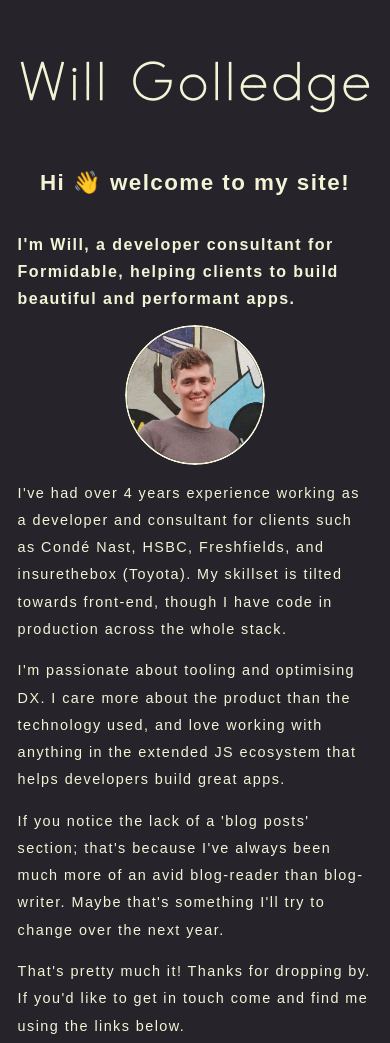
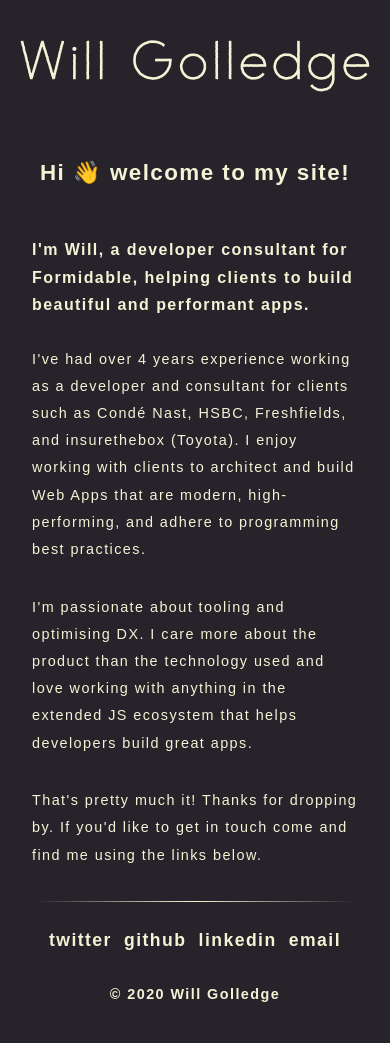
Before and after one commit to wgolledge/willg.dev_OLD, a Gatsby site: page / in a window 390 px wide. Shown: the top 1043 px of the page. Built offline with nearby package versions, Linux system fonts and the light colour scheme; Gatsby itself is replaced by a stand-in of ours.

Commit message:
update UI - remove image on mobile, change copy, change spacing

```diff
--- a/package.json
+++ b/package.json
@@ -1,5 +1,5 @@
 {
-  "name": "willgolledge.com",
+  "name": "willg.dev",
   "private": true,
   "description": "Will Golledge portfolio site",
   "version": "1.0.0",
--- a/src/components/about.tsx
+++ b/src/components/about.tsx
@@ -6,11 +6,12 @@ import Image from './image';
 const Wrapper = styled.div`
   align-items: center;
   display: grid;
+  grid-row-gap: 1.5rem;
+  grid-template-columns: 1fr;
   justify-items: center;
   width: 100%;
   ${({ theme: { media } }) => media.mobile`
-    grid-template-columns: 1fr;
-    grid-template-rows: [row1-start] auto;
+    grid-row-gap: 1rem;
   `}
   ${({ theme: { media } }) => media.desktop`
     grid-template-columns: 1fr 2fr;
@@ -25,33 +26,31 @@ const StyledP = styled.p`
     font-size: 0.9rem;
   `}
 `;
-
+const Final = styled(StyledP)`
+  grid-column: 1 / 3;
+  ${({ theme: { media } }) => media.mobile`
+    grid-column: 1;
+  `}
+`;
 const About = () => (
-  <>
-    <Wrapper>
-      <Image />
-      <StyledP>
-        I've had over 4 years experience working as a developer and consultant
-        for clients such as Condé Nast, HSBC, Freshfields, and insurethebox
-        (Toyota). My skillset is tilted towards front-end, though I have code in
-        production across the whole stack.
-      </StyledP>
-      <StyledP>
-        I'm passionate about tooling and optimising DX. I care more about the
-        product than the technology used, and love working with anything in the
-        extended JS ecosystem that helps developers build great apps.
-      </StyledP>
-    </Wrapper>
+  <Wrapper>
+    <Image />
     <StyledP>
-      If you notice the lack of a 'blog posts' section; that's because I've
-      always been much more of an avid blog-reader than blog-writer. Maybe
-      that's something I'll try to change over the next year.
+      I've had over 4 years experience working as a developer and consultant for
+      clients such as Condé Nast, HSBC, Freshfields, and insurethebox (Toyota).
+      I enjoy working with clients to architect and build Web Apps that are
+      modern, high-performing, and adhere to programming best practices.
     </StyledP>
     <StyledP>
+      I'm passionate about tooling and optimising DX. I care more about the
+      product than the technology used and love working with anything in the
+      extended JS ecosystem that helps developers build great apps.
+    </StyledP>
+    <Final>
       That's pretty much it! Thanks for dropping by. If you'd like to get in
       touch come and find me using the links below.
-    </StyledP>
-  </>
+    </Final>
+  </Wrapper>
 );
 
 export default About;
--- a/src/components/banner.tsx
+++ b/src/components/banner.tsx
@@ -1,7 +1,7 @@
 import React, { useRef, useEffect } from 'react';
 // @ts-ignore
 import { LeonSans } from '../scripts/leonsans';
-import styled from 'styled-components';
+import styled, { css } from 'styled-components';
 import { THEME } from '../utils/style';
 import {
   wave as waveImport,
@@ -11,13 +11,19 @@ import {
   stretchAndBounceBack,
 } from '../utils/leonAnimations';
 
+const bannerCss = css`
+  height: 18vh;
+  ${({ theme: { media } }) => media.mobile`
+    height: 15vh;
+  `}
+`;
 const BannerDiv = styled.div`
-  height: 20vh;
+  ${bannerCss}
   overflow: visible;
 `;
 
 const Overlay = styled.div`
-  height: 20vh;
+  ${bannerCss}
 `;
 
 const DEFAULT_LEON = {
--- a/src/components/image.tsx
+++ b/src/components/image.tsx
@@ -5,12 +5,11 @@ import { styled } from '../utils/style';
 
 const StyledWrapper = styled.div`
   ${({ theme: { media } }) => media.mobile`
-    min-width: 140px;
-    padding: 0;
+    display: none;
   `}
   ${({ theme: { media } }) => media.desktop`
-    min-width: 230px;
-    padding: 20px;
+    max-width: 14rem;
+    width: 80%;
   `}
   grid-row: row1-start / row2-end;
 `;
--- a/src/components/intro.tsx
+++ b/src/components/intro.tsx
@@ -13,7 +13,7 @@ const Hi = styled.h2`
 `;
 const StyledH2 = styled.h2`
   font-size: 1.2rem;
-  padding-top: 1rem;
+  padding-top: 2rem;
   ${({ theme: { media } }) => media.mobile`
     font-size: 1rem;
     text-align: left;
@@ -23,7 +23,8 @@ const Intro = () => (
   <IntroWrapper>
     <Hi>Hi 👋 welcome to my site!</Hi>
     <StyledH2>
-      I&apos;m Will, a developer consultant for Formidable, helping clients to build beautiful and performant apps.
+      I&apos;m Will, a developer consultant for Formidable, helping clients to
+      build beautiful and performant apps.
     </StyledH2>
   </IntroWrapper>
 );
--- a/src/components/layout.tsx
+++ b/src/components/layout.tsx
@@ -3,9 +3,9 @@ import { styled } from '../utils/style';
 import Footer from './footer';
 
 const LayoutDiv = styled.div`
-  margin: 0 auto;
+  margin: 2rem auto;
   max-width: ${({ theme }) => theme.maxContentWidth}px;
-  padding: 0px 1.1rem;
+  padding: 0 2rem;
   position: relative;
   color: ${({ theme }) => theme.palette.text};
 `;
--- a/src/utils/leonAnimations.ts
+++ b/src/utils/leonAnimations.ts
@@ -23,7 +23,7 @@ export const wave = ({ leon, onComplete }: IAnimProps) => {
     { amplitude: 0 },
     {
       amplitude: 0.4,
-      delay: 1,
+      delay: 0.5,
       ease: Expo.easeIn,
       repeat: 1,
       yoyo: true,
@@ -63,7 +63,7 @@ export const draw = ({ leon, onComplete, isFirst }: IAnimProps) => {
       2,
       { value: 0 },
       {
-        delay: i * 0.08 + (!isFirst ? 1.5 : 0),
+        delay: i * 0.08 + (!isFirst ? 1 : 0),
         value: 1,
         ease: Expo.easeOut,
         onComplete: () => {
@@ -95,7 +95,7 @@ export const stretchAndBounceBack = ({ leon, onComplete }: IAnimProps) => {
     { tracking: 0.5 },
     {
       tracking: 2.5,
-      delay: 1.5,
+      delay: 0.5,
       ease: Power1.easeIn,
       repeat: 0,
       yoyo: false,
--- a/src/utils/style.tsx
+++ b/src/utils/style.tsx
@@ -32,7 +32,7 @@ export interface ITheme {
 
 const BREAKPOINTS: IBreakpoints = {
   mobile: 0,
-  desktop: 650,
+  desktop: 750,
 };
 
 type mediaType = Record<
@@ -47,7 +47,7 @@ export const media = Object.keys(BREAKPOINTS).reduce(
     // eslint-disable-next-line @typescript-eslint/no-explicit-any
     acc[size] = (literals: TemplateStringsArray, ...placeholders: any[]) =>
       css`
-        @media (min-width: ${BREAKPOINTS[size]}px) ${arr.includes(
+        @media (min-width: ${BREAKPOINTS[size]! + 1}px) ${arr.includes(
             arr[idx + 1],
           ) && `and (max-width: ${BREAKPOINTS[arr[idx + 1]]}px)`} {
           ${css(literals, ...placeholders)};
@@ -60,7 +60,7 @@ export const media = Object.keys(BREAKPOINTS).reduce(
 
 export const THEME: ITheme = {
   breakpoints: BREAKPOINTS,
-  maxContentWidth: 1070,
+  maxContentWidth: 1050,
   media,
   palette: {
     background: '#26242A',
```
Also changed, not shown: 1 other file.
